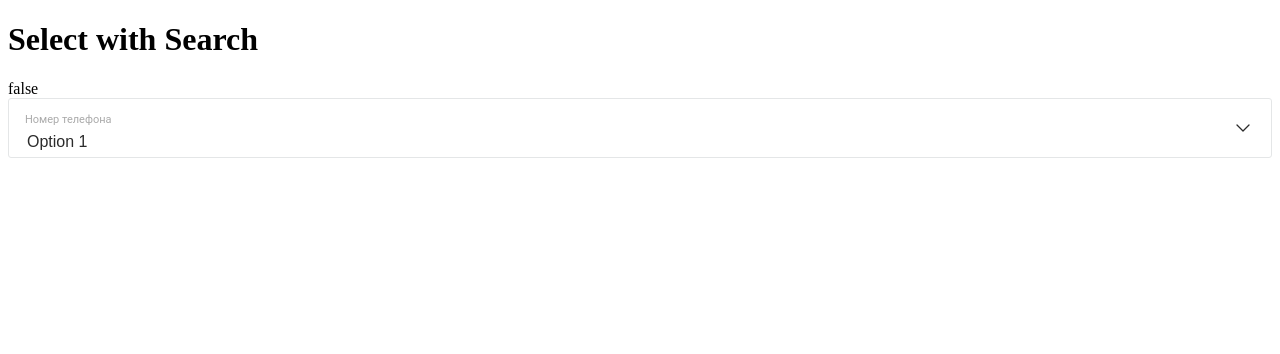
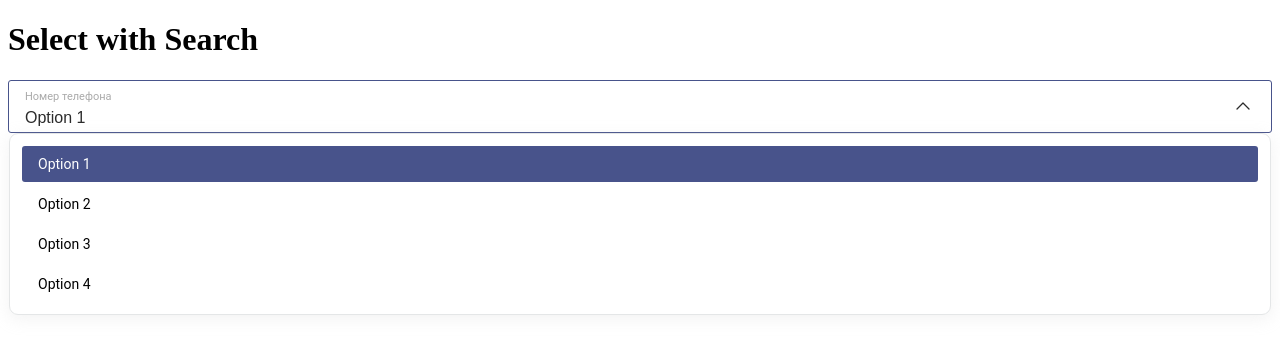
Before and after one commit to Vidnov/component-select-by-pecom, a Vue app: page / in a window 1280 px wide. Both pictures are taken after a click on the element "Номер телефона". Shown: the top 354 px of the page. Built offline with nearby package versions, Linux system fonts and the light colour scheme.

Commit message:
main - update component added new styles

```diff
--- a/index.html
+++ b/index.html
@@ -1,9 +1,9 @@
-<!DOCTYPE html>
+<!doctype html>
 <html lang="">
   <head>
-    <meta charset="UTF-8">
-    <link rel="icon" href="/favicon.ico">
-    <meta name="viewport" content="width=device-width, initial-scale=1.0">
+    <meta charset="UTF-8" />
+    <link rel="icon" href="/favicon.ico" />
+    <meta name="viewport" content="width=device-width, initial-scale=1.0" />
     <title>Vite App</title>
   </head>
   <body>
--- a/package.json
+++ b/package.json
@@ -6,13 +6,15 @@
   "scripts": {
     "dev": "vite",
     "build": "vite build",
-    "preview": "vite preview"
+    "preview": "vite preview",
+    "format": "prettier --write ."
   },
   "dependencies": {
     "vue": "^3.5.12"
   },
   "devDependencies": {
     "@vitejs/plugin-vue": "^5.1.4",
+    "prettier": "^3.3.3",
     "sass-embedded": "^1.80.6",
     "vite": "^5.4.10",
     "vite-plugin-vue-devtools": "^7.5.4",
--- a/src/App.vue
+++ b/src/App.vue
@@ -1,10 +1,7 @@
 <template>
   <main>
     <h1>Select with Search</h1>
-    <SelectWithSearch
-        :options="options"
-        v-model="selectedOption"
-    />
+    <SelectWithSearch :options="options" v-model="selectedOption" />
   </main>
 </template>
 
@@ -18,12 +15,12 @@ export default {
   data() {
     return {
       options: [
-        { id: Symbol(1), name: 'Option 1' },
-        { id: Symbol(1), name: 'Option 2' },
-        { id:Symbol(1), name: 'Option 3' },
-        { id: Symbol(1), name: 'Option 4' },
+        { id: 0, name: 'Option 1' },
+        { id: 1, name: 'Option 2' },
+        { id: 2, name: 'Option 3' },
+        { id: 3, name: 'Option 4' },
       ],
-      selectedOption: {id: 1,name: 'Option 1'},
+      selectedOption: { id: 0, name: 'Option 1' },
     };
   },
 };
--- a/src/components/icons/vArrow.vue
+++ b/src/components/icons/vArrow.vue
@@ -1,15 +1,25 @@
 <script>
 export default {
-  name: "vArrow"
-}
+  name: 'vArrow',
+};
 </script>
 
 <template>
-  <svg width="24" height="24" viewBox="0 0 24 24" fill="none" xmlns="http://www.w3.org/2000/svg">
-    <path d="M6 9L12 15L18 9" stroke="#2B2B2B" stroke-width="1.28571" stroke-linecap="round" stroke-linejoin="round"/>
+  <svg
+    width="24"
+    height="24"
+    viewBox="0 0 24 24"
+    fill="none"
+    xmlns="http://www.w3.org/2000/svg"
+  >
+    <path
+      d="M6 9L12 15L18 9"
+      stroke="#2B2B2B"
+      stroke-width="1.28571"
+      stroke-linecap="round"
+      stroke-linejoin="round"
+    />
   </svg>
 </template>
 
-<style scoped lang="scss">
-
-</style>
+<style scoped lang="scss"></style>
--- a/src/components/vSelect.vue
+++ b/src/components/vSelect.vue
@@ -1,22 +1,37 @@
 <template>
-  {{showDropdown}}
-  <div id="select-with-search" class="select-with-search" :class="{'focused': showDropdown}">
-    <label for="input_select" class="select-control">
-      <div class="select-control__title">
+  <div
+    id="select-with-search"
+    class="select-with-search"
+    :class="{ focused: showDropdown }"
+  >
+    <label for="input_select" class="select-control" >
       <span class="title">Номер телефона</span>
-      </div>
-      <div class="select-control__input">
-        <input id="input_select" v-model="searchTerm" @input="filterOptions" class="input" type="text">
-      </div>
-        <div @click="handleShowDropdown" class="arrow" :class="{'active': showDropdown }">
-          <vArrow/>
-        </div>
+      <input
+        id="input_select"
+        v-model="searchTerm"
+        @input="filterOptions"
+        @click.stop="handleShowDropdown"
+        class="input"
+        type="text"
+      />
+      <vArrow
+        class="arrow"
+        :class="{ active: showDropdown }"
+      />
     </label>
     <transition name="dropdown-fade">
       <div class="dropdown" v-show="showDropdown">
         <div class="dropdown-wrapper" v-if="filteredOptions.length">
           <ul class="lists">
-            <li class="list"  v-for="list in filteredOptions" :key="list.id" @click="handleOptionSelect(list)">{{list.name}}</li>
+            <li
+              class="list"
+              :class="{ selected: activeList(list.id) }"
+              v-for="list in filteredOptions"
+              :key="list.id"
+              @click="handleOptionSelect(list)"
+            >
+              {{ list.name }}
+            </li>
           </ul>
         </div>
         <div v-else class="dropdown-wrapper">
@@ -35,42 +50,49 @@ export default {
       required: true,
     },
     modelValue: {
-      type: [String, Object],
-    }
+      type: Object,
+    },
   },
   components: {
-    vArrow
+    vArrow,
   },
   data() {
     return {
       show: false,
       searchTerm: '',
+      choiceId: '',
       filteredOptions: this.options,
     };
   },
   computed: {
-    showDropdown () {
+    showDropdown() {
       return this.show;
-    }
+    },
+    activeList() {
+      return (id) => {
+        return this.choiceId === id;
+      };
+    },
   },
   created() {
     if (this.modelValue) {
-      if(typeof this.modelValue === 'string'){
-        this.searchTerm = this.modelValue;
-      }else {
+      this.choiceId = this.modelValue.id;
       this.searchTerm = this.modelValue.name;
-      }
     }
   },
   mounted() {
-    document.addEventListener('click', this.handleClick)
+    document.addEventListener('click', this.handleClick);
   },
   destroyed() {
-    document.removeEventListener('click', this.handleClick)
+    document.removeEventListener('click', this.handleClick);
   },
   methods: {
-    handleShowDropdown(){
+    handleShowDropdown() {
+      console.log('clicked');
+      setTimeout(()=>{
         this.show = !this.show;
+      },0)
+
     },
     handleClick(event) {
       const element = document.getElementById('select-with-search');
@@ -81,12 +103,13 @@ export default {
     handleOptionSelect(option) {
       this.$emit('update:model-value', option); // Измените на option, чтобы возвращать весь объект
       this.searchTerm = option.name; // Или любое другое поле, которое хотите отобразить
+      this.choiceId = option.id;
       this.show = false;
-      // this.filteredOptions = this.options; // Сброс фильтрации
     },
     filterOptions() {
       this.show = true;
-      this.filteredOptions = this.options.filter(option =>
+      this.filteredOptions = this.options.filter(
+        (option) =>
           option.name.toLowerCase().includes(this.searchTerm.toLowerCase()) // Или другое поле
       );
     },
@@ -101,10 +124,10 @@ export default {
   position: relative;
   font-family: Roboto, sans-serif;
   background: #ffffff;
-  border: 1px solid #E4E6E7;
+  border: 1px solid #e4e6e7;
   border-radius: 3px;
   &:hover {
-    border: 1px solid #848FC9
+    border: 1px solid #848fc9;
   }
   .select-control {
     display: flex;
@@ -112,17 +135,14 @@ export default {
     gap: 4px;
     padding: 9px 16px 4px;
     width: 100%;
-
-    &__title {
+    cursor: pointer;
     .title {
-        color: #AAAAAA;
+      color: #aaaaaa;
       font-size: 11px;
       line-height: 14px;
       font-weight: 400;
     }
-    }
-    &__input {
-      position: relative;
+
     .input {
       border: none;
       color: #2b2b2b;
@@ -130,14 +150,14 @@ export default {
       line-height: 20px;
       font-weight: 400;
       width: 100%;
+      padding: 0;
       &:focus-visible {
         border: none;
         outline: none;
       }
     }
-    }
     .arrow {
-      transition: all ease-in .3s;
+      transition: all ease-in 0.3s;
       display: flex;
       align-items: center;
       position: absolute;
@@ -155,10 +175,10 @@ export default {
     left: 0;
     right: 0;
     padding: 12px;
-    border: 1px solid #E4E6E7;
+    border: 1px solid #e4e6e7;
     border-radius: 9px;
     background: #ffffff;
-    box-shadow: 0 4px 16px 0 #D1D1D140;
+    box-shadow: 0 4px 16px 0 #d1d1d140;
     .dropdown-wrapper {
       max-height: 260px;
       overflow: scroll;
@@ -179,15 +199,15 @@ export default {
           list-style: none;
           border-radius: 3px;
           &:hover {
-            background: #F7F9FB;
-            color: #48538B;
+            background: #f7f9fb;
+            color: #48538b;
           }
         }
         .selected {
-          background: #48538B;
+          background: #48538b;
           color: #ffffff;
           &:hover {
-            background: #48538B;
+            background: #48538b;
             color: #ffffff;
           }
         }
@@ -195,15 +215,16 @@ export default {
     }
   }
 }
-
 .focused {
-  border: 1px solid #48538B;
+  border: 1px solid #48538b;
+  &:hover {
+    border: 1px solid #48538b;
+  }
 }
 
-///* Переходы для dropdown */
 .dropdown-fade-enter-active,
 .dropdown-fade-leave-active {
-  transition: opacity .2s ease-in;
+  transition: opacity 0.2s ease-in;
 }
 
 .dropdown-fade-enter-from,
--- a/src/main.js
+++ b/src/main.js
@@ -1,4 +1,4 @@
-import { createApp } from 'vue'
-import App from './App.vue'
+import { createApp } from 'vue';
+import App from './App.vue';
 
-createApp(App).mount('#app')
+createApp(App).mount('#app');
--- a/vite.config.js
+++ b/vite.config.js
@@ -1,18 +1,15 @@
-import { fileURLToPath, URL } from 'node:url'
+import { fileURLToPath, URL } from 'node:url';
 
-import { defineConfig } from 'vite'
-import vue from '@vitejs/plugin-vue'
-import vueDevTools from 'vite-plugin-vue-devtools'
+import { defineConfig } from 'vite';
+import vue from '@vitejs/plugin-vue';
+import vueDevTools from 'vite-plugin-vue-devtools';
 
 // https://vite.dev/config/
 export default defineConfig({
-  plugins: [
-    vue(),
-    vueDevTools(),
-  ],
+  plugins: [vue(), vueDevTools()],
   resolve: {
     alias: {
-      '@': fileURLToPath(new URL('./src', import.meta.url))
+      '@': fileURLToPath(new URL('./src', import.meta.url)),
     },
   },
-})
+});
```
Also changed, not shown: 2 other files (tests, documents, lock files or other folders). Lines whose indentation alone changed are shown as unchanged.
